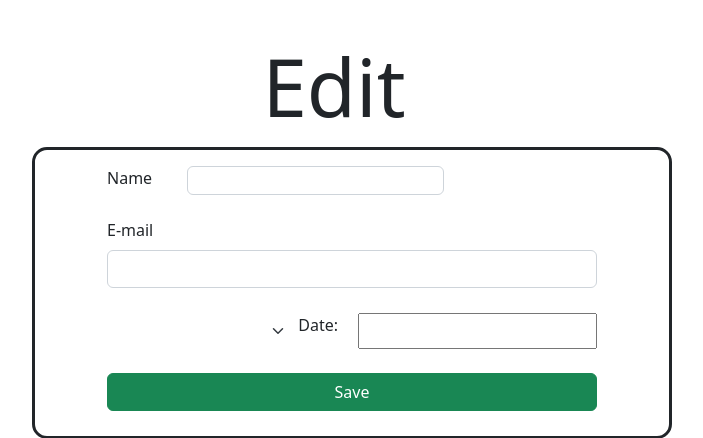
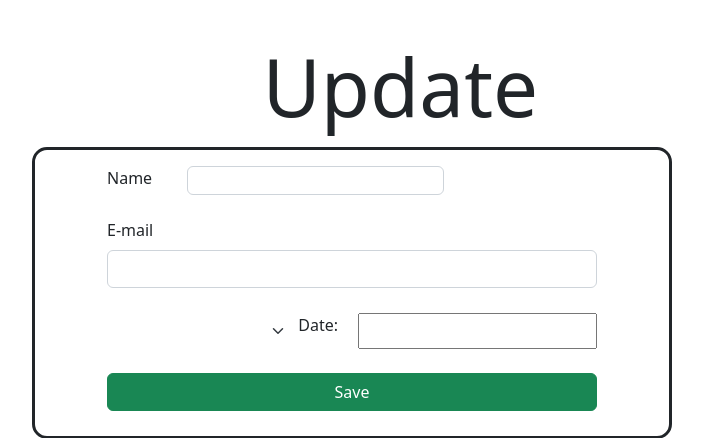
Before and after one commit to FerrazRezende/Django-CRUDCharts, a Django app: template Django_CRUDCharts/templates/edit.html in a window 1280 px wide. Shown: the part 160-598 px from the top of the page, without its empty margins (288-991 px from the left). Run offline with Django 4.2, Linux system fonts and the light colour scheme; the template is opened without the code that fills it, so the values that code supplies are empty; some libraries are stand-ins or nearby versions; some web fonts are replaced.

Commit message:
Completed project
Create, Update, Read, Delete and Charts finalized

```diff
--- a/Django_CRUDCharts/Django_CRUDCharts/settings.py
+++ b/Django_CRUDCharts/Django_CRUDCharts/settings.py
@@ -97,7 +97,7 @@ AUTH_PASSWORD_VALIDATORS = [
 # Internationalization
 # https://docs.djangoproject.com/en/4.1/topics/i18n/
 
-LANGUAGE_CODE = 'pt-br'
+LANGUAGE_CODE = 'en-us'
 
 TIME_ZONE = 'America/Sao_paulo'
 
--- a/Django_CRUDCharts/templates/edit.html
+++ b/Django_CRUDCharts/templates/edit.html
@@ -4,7 +4,7 @@
 
 {% include 'partials/header.html' %}
 
-<h1 class="create-title">Edit</h1>
+<h1 class="create-title">Update</h1>
 {% include 'partials/alerts.html' %}
 <form class="row g-3" id="form" method="POST">
     {% csrf_token %}
```
Also changed, not shown: Django_CRUDCharts/crud/views.py (line endings or trailing spaces), Django_CRUDCharts/templates/index.html (line endings or trailing spaces).
